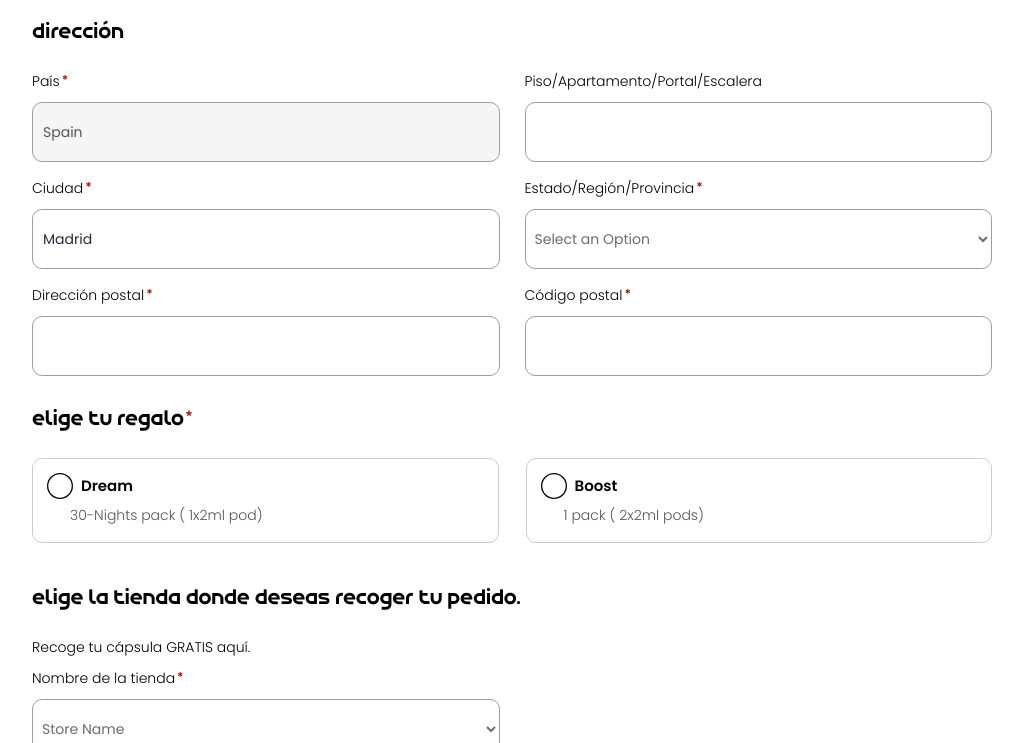
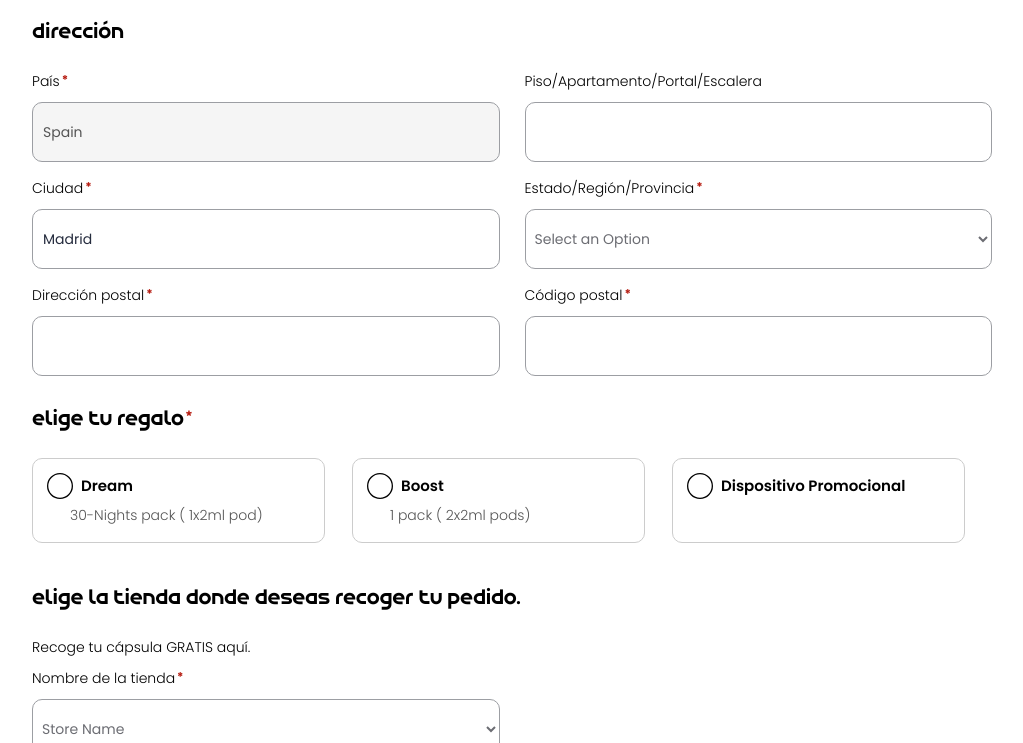
Before and after one commit to AlFakher2019/CRM-ZOHO-VANT-EU-ES-CLAIMPODS-FORM, a plain HTML site: page index.html in a window 1280 px wide. Shown: the part 426-1169 px from the top of the page, without its empty margins (128-1151 px from the left). Drawn offline with nearby package versions, Linux system fonts and the light colour scheme.

Commit message:
add third radio options

```diff
--- a/css/form.css
+++ b/css/form.css
@@ -1684,8 +1684,8 @@ input.country-field[readonly] {
     box-sizing: border-box !important;
 }
 
-/* Override: Add gap only to first box */
-.zf-threeColumns .zf-tempContDiv span:first-child {
+/* Override: Add gap only to first and second box */
+.zf-threeColumns .zf-tempContDiv span:not(:last-child) {
     margin-right: 27px !important;
 }
 
--- a/index.html
+++ b/index.html
@@ -285,6 +285,12 @@
                                         <label for="Radio_2" class="zf-radioChoice">Boost</label>
                                         <p> 1 pack ( 2x2ml
                                             pods)</p>
+                                    </span>
+                                     <span class="zf-multiAttType">
+                                        <input class="zf-radioBtnType" type="radio" id="Radio_3" name="Radio"
+                                            checktype="c1" value="Dispositivo Promocional">
+                                        <label for="Radio_3" class="zf-radioChoice">Dispositivo Promocional</label>
+                                         <p>&nbsp;</p>
                                     </span>
                                     <div class="zf-clearBoth"></div>
                                 </div>
```
